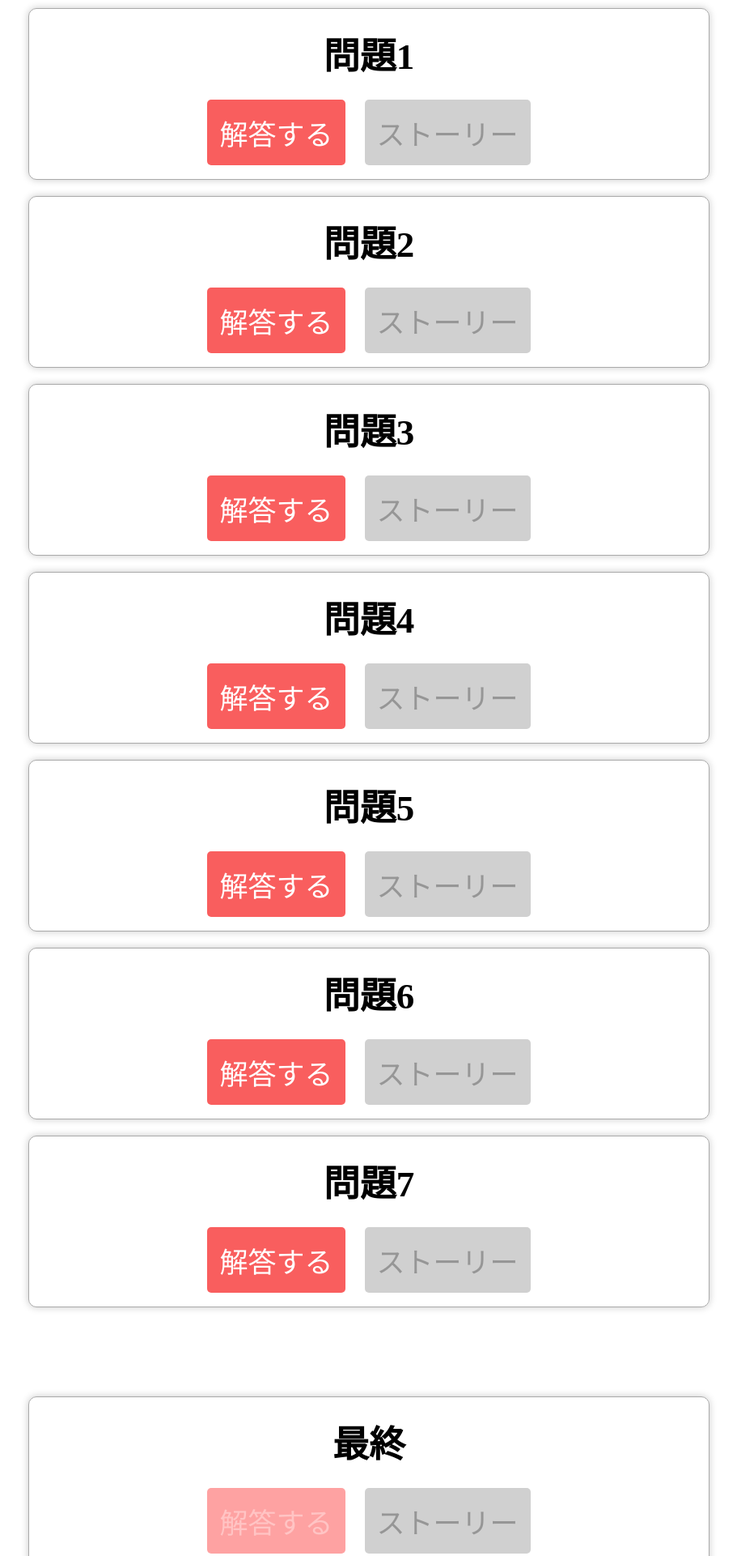
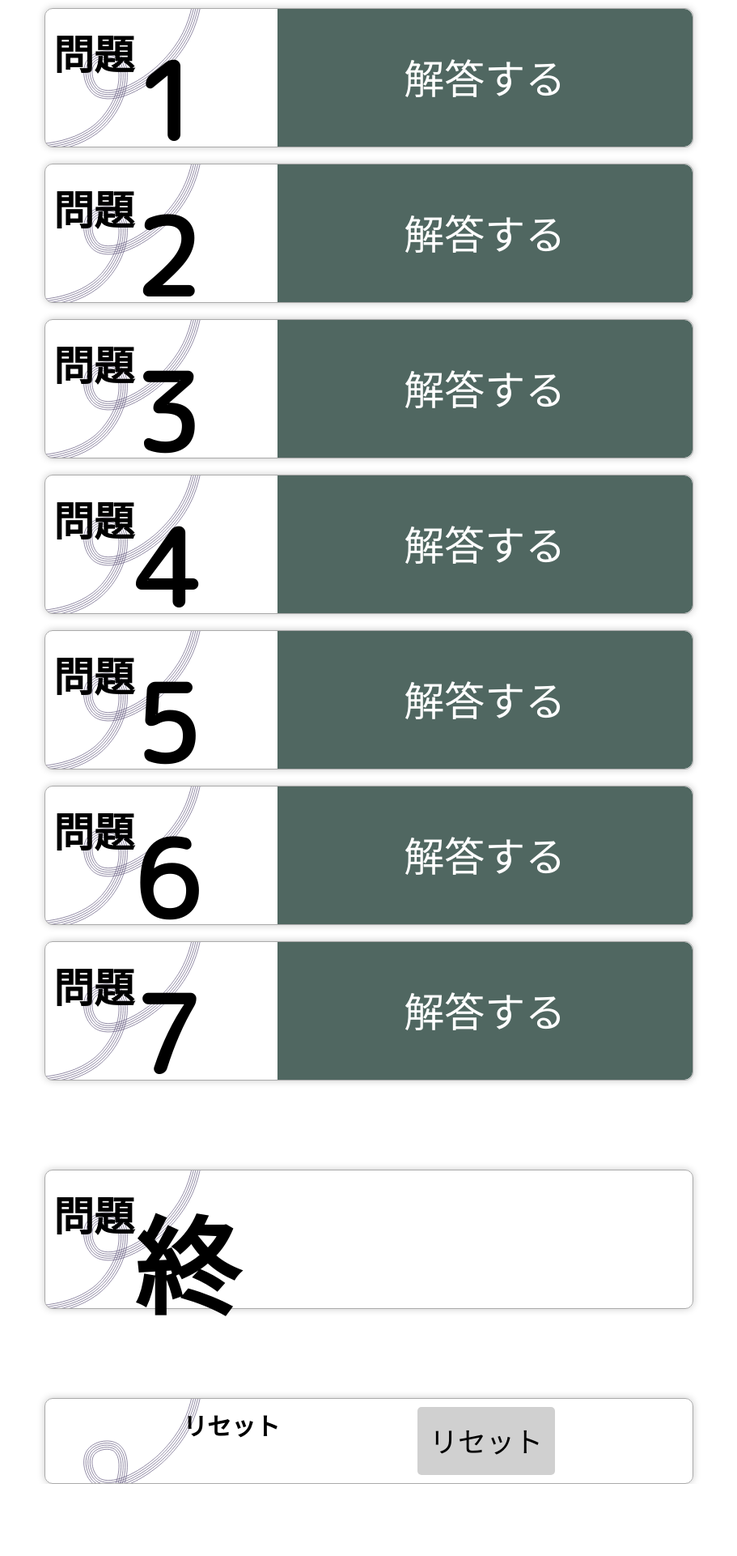
Before and after one commit to Soichi0809/20th, a plain HTML site: page index.html in a window 1280 px wide. Shown: the top 1921 px of the page at 81% size, without its empty margins (184-1095 px from the left). After the commit the page ends 1832 px from the top, so only its background shows below. Drawn offline with Linux system fonts and the light colour scheme.

Commit message:
Add files via upload
huge change

```diff
--- a/index.html
+++ b/index.html
@@ -2,66 +2,62 @@
 <html>
 <head>
     <link rel="stylesheet" type="text/css" href="styles.css">
+    <link rel="preconnect" href="https://fonts.googleapis.com">
+    <link rel="preconnect" href="https://fonts.gstatic.com" crossorigin>
+    <link href="https://fonts.googleapis.com/css2?family=M+PLUS+Rounded+1c&display=swap" rel="stylesheet">
     <title>謎解き-ハタチの会</title>
 </head>
 <body>
 
 <div class="wrap">
   <div class="menu-box menu-box-default">
-    <div class="qnum">問題1</div>
-    <div class="button-box">
-      <button class="button-default openAnswer">解答する</button>
-      <button class="openStory" disabled>ストーリー</button>
+    <div class="qnum"><span class="ques">問題</span><span class="quesnum">1</span></div>
+    <div class="button-box button-box-before">
+      <div class="box-content">解答する</div>
+      <!-- <button class="openStory" disabled>ストーリー</button> -->
     </div>
   </div>
   <div class="menu-box menu-box-default">
-    <div class="qnum">問題2</div>
-    <div class="button-box">
-      <button class="button-default openAnswer">解答する</button>
-      <button class="openStory" disabled>ストーリー</button>
+    <div class="qnum"><span class="ques">問題</span><span class="quesnum">2</span></div>
+    <div class="button-box button-box-before">
+      <div class="box-content">解答する</div>
     </div>
   </div>
   <div class="menu-box menu-box-default">
-    <div class="qnum">問題3</div>
-    <div class="button-box">
-      <button class="button-default openAnswer">解答する</button>
-      <button class="openStory" disabled>ストーリー</button>
+    <div class="qnum"><span class="ques">問題</span><span class="quesnum">3</span></div>
+    <div class="button-box button-box-before">
+      <div class="box-content">解答する</div>
     </div>
   </div>
   <div class="menu-box menu-box-default">
-    <div class="qnum">問題4</div>
-    <div class="button-box">
-      <button class="button-default openAnswer">解答する</button>
-      <button class="openStory" disabled>ストーリー</button>
+    <div class="qnum"><span class="ques">問題</span><span class="quesnum">4</span></div>
+    <div class="button-box button-box-before">
+      <div class="box-content">解答する</div>
     </div>
   </div>
   <div class="menu-box menu-box-default">
-    <div class="qnum">問題5</div>
-    <div class="button-box">
-      <button class="button-default openAnswer">解答する</button>
-      <button class="openStory" disabled>ストーリー</button>
+    <div class="qnum"><span class="ques">問題</span><span class="quesnum">5</span></div>
+    <div class="button-box button-box-before">
+      <div class="box-content">解答する</div>
     </div>
   </div>
   <div class="menu-box menu-box-default">
-    <div class="qnum">問題6</div>
-    <div class="button-box">
-      <button class="button-default openAnswer">解答する</button>
-      <button class="openStory" disabled>ストーリー</button>
+    <div class="qnum"><span class="ques">問題</span><span class="quesnum">6</span></div>
+    <div class="button-box button-box-before">
+      <div class="box-content">解答する</div>
     </div>
   </div>
   <div class="menu-box menu-box-default">
-    <div class="qnum">問題7</div>
-    <div class="button-box">
-      <button class="button-default openAnswer">解答する</button>
-      <button class="openStory" disabled>ストーリー</button>
+    <div class="qnum"><span class="ques">問題</span><span class="quesnum">7</span></div>
+    <div class="button-box button-box-before">
+      <div class="box-content">解答する</div>
     </div>
   </div>
   <div class="menu-box menu-box-default" style="margin-top: 100px;">
-    <div class="qnum">最終</div>
+    <div class="qnum"><span class="ques">問題</span><span class="quesnum">終</span></div>
     <div class="button-box">
-      <button id="lastbutton" class="button-default openAnswer" disabled>解答する</button>
-      <button class="openStory" disabled>ストーリー</button>
-  </div>
+      <div class="box-content">解答する</div>
+    </div>
   </div>
   <div class="menu-box menu-box-default" style="margin-top: 100px;">
     <div class="qnum">リセット</div>
@@ -83,7 +79,7 @@
 <div id="storyModal" class="modal">
   <span class="close">&times;</span>
   <div class="modal-content">
-      <p style="font-size: 70px; display: none;" id="correct_telling">正解！！</p>
+      <p style="font-size: 70px; display: none;" id="correct_telling">　正解！！</p>
       <p id="storybox" style="font-size: 50px;"></p>
   </div>
 </div>
--- a/styles.css
+++ b/styles.css
@@ -6,7 +6,14 @@ body {
     height: 100vh;
     margin: 0;
     user-select: none;
+    font-family: 'M PLUS Rounded 1c', sans-serif;
+    touch-action: pan-x pan-y;
 }
+
+button, input, select, textarea {
+    font-family : inherit;
+    font-size   : 100%;
+  }
 
 /* button要素のデフォルトを無効化 */
 button {
@@ -61,7 +68,7 @@ button:disabled {
 .modal-content {
     background-color: #fefefe;
     margin: 10% auto;
-    padding: 20px;
+    padding: 50px;
     border: 1px solid #888;
     width: 80%;
     min-height: 50%;
@@ -103,31 +110,11 @@ button:disabled {
     margin: 50px;
     padding: 10px;
     font-size: 50px;
-}
-
-/* ボタンの基本スタイル */
-.button-default {
-    background-color: #f94a4ae2;
+    width: 200px;
+    height: 200px;
+    border-radius: 100px;
+    background-color: #3a544de2;
     color: white;
-}
-
-.button-default:active {
-    background-color: #f94a4a;
-}
-
-.button-default:disabled {
-    background-color: #fe646498;
-    color: #ffc4c4;
-}
-
-/* パスワードが正しい場合のボタンスタイル */
-.button-correct {
-    background-color: #008f0059;
-    color: #008f00a8;
-}
-
-.button-correct:disabled {
-    background-color: #008f0059;
 }
 
 .menu-box-default {
@@ -135,22 +122,25 @@ button:disabled {
     max-width: 800px;
     height: 170px; /* お好みの高さに設定 */
     border-radius: 10px; /* 角の丸み */
+    border: #aaa 2px solid; /* 枠線の設定 */
     margin: 10px; /* 余白 */
-    padding: 20px; /* 余白 */
     display: flex; /* 子要素を横並びにする */
     justify-content: center; /* 子要素を中央に配置する */
     align-items: center; /* 子要素を中央に配置する */
     box-shadow: 0 0 10px #c9c9c9; /* 影の設定 */
-    flex-direction: column;
+    flex-direction: row; /* 子要素を横並びにする */
+    background-image: url(lines.svg);
+    background-repeat: no-repeat;
+    background-size: 25%;
+    background-position: top left;
 }
 
 .menu-box {
     border: #aaa 1.5px solid; /* 枠線の設定 */
-}
-
-.menu-box-correct {
-    border: #008000 1.5px solid; /* 枠線の設定 */
-    background-color: #d2f2cb93; /* 薄い緑色 */
+    background-image: url(lines.svg);
+    background-repeat: no-repeat;
+    background-size: 25%;
+    background-position: top left;
 }
 
 .wrap{
@@ -163,7 +153,68 @@ button:disabled {
 
 /* 問題番号のスタイル */
 .qnum {
-    font-size: 45px;
+    font-size: 30px;
     font-weight: bold;
-    margin: 15px;
+    height: 80%;
+    width: 35%;
+    margin-left: 10px;
 }
+
+.button-box-before {
+    width: 50%;
+    height: 100%;
+    display: flex;
+    align-items: center;
+    justify-content: center;
+    border-radius: 0 10px 10px 0; /* 角の丸み */
+    background-color: #3a544de2;
+}
+
+
+.button-box {
+    width: 65%;
+    height: 100%;
+    display: flex;
+    align-items: center;
+    justify-content: center;
+}
+
+
+.ques {
+    font-size: 50px;
+    display: inline-block;
+    vertical-align: top;
+}
+.quesnum {
+    font-size: 130px;
+    display: inline-block;
+    vertical-align: top;
+}
+
+.box-content {
+    font-size: 50px;
+    color: white;
+    height: 100%;
+    display: flex;
+    align-items: center;
+    justify-content: center;
+    position: relative;
+}
+
+.box-content-correct {
+    font-size: 50px;
+    color: #000000;
+}
+
+.sumi {
+    display: block;
+    position: absolute;
+    right:-150px;
+    bottom: -40px;
+    width: 150px;
+    transform: rotate(20deg);
+}
+
+#correct_telling {
+    background: linear-gradient(transparent 70%, #ff85ebe2 70%);
+}
```
Also changed, not shown: script.js (+39 -20 lines), lines.svg (added), sumi.svg (added).
